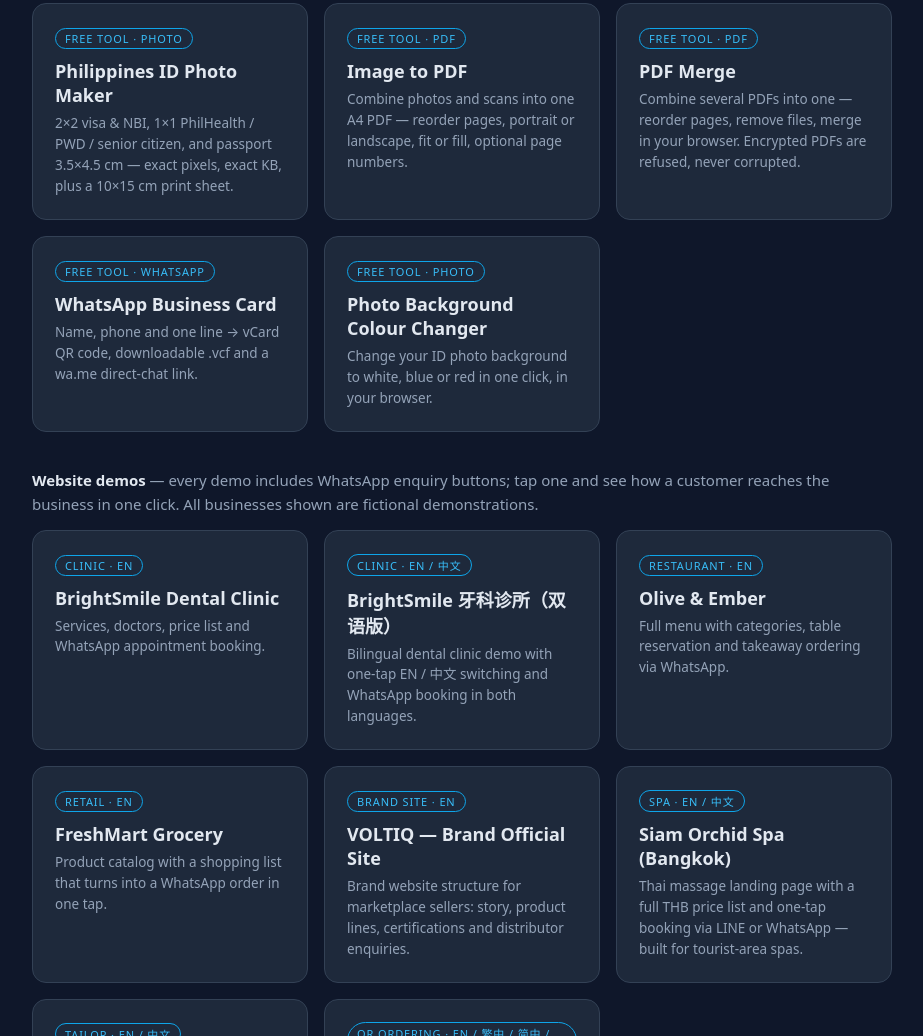
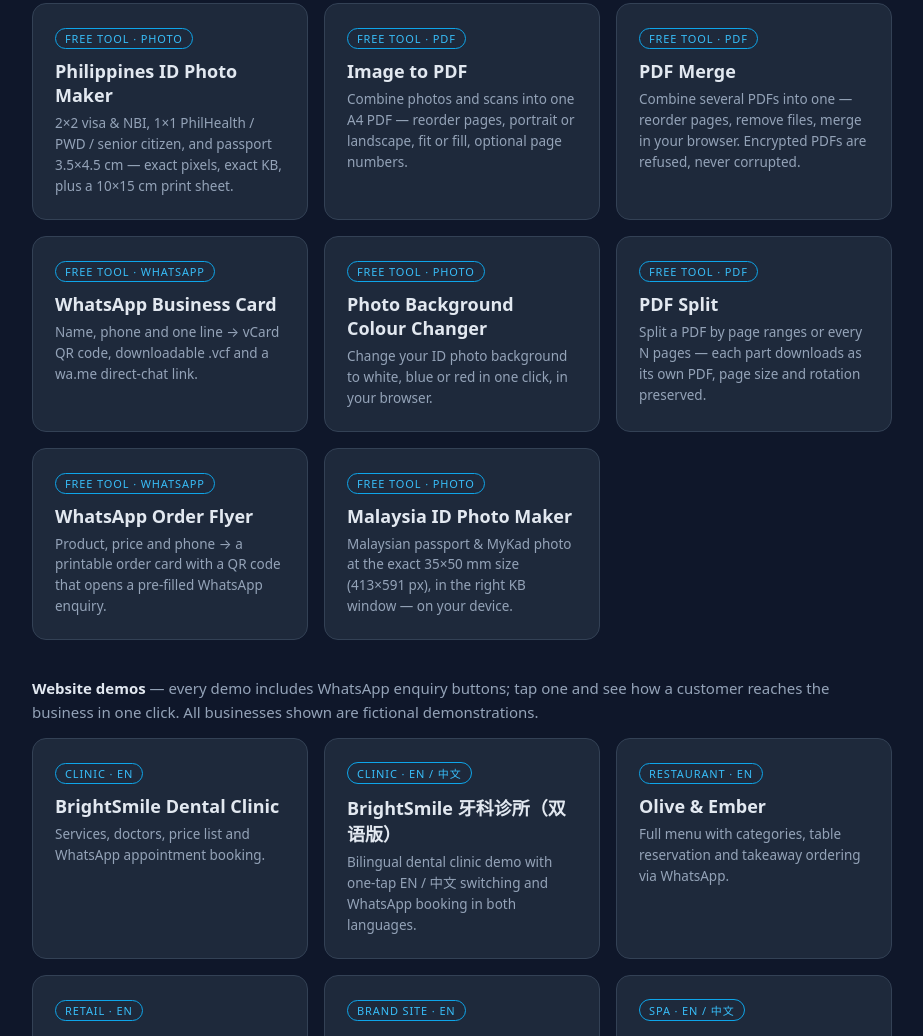
Before and after one commit to sirtang71-collab/smb-demos, a plain HTML site: page index.html in a window 1280 px wide. Shown: the part 1633-2669 px from the top of the page, without its empty margins (178-1101 px from the left). Drawn offline with Linux system fonts and the light colour scheme.

Commit message:
Hub: add 3 tool cards

```diff
--- a/index.html
+++ b/index.html
@@ -140,6 +140,21 @@
       <h2>Photo Background Colour Changer</h2>
       <p>Change your ID photo background to white, blue or red in one click, in your browser.</p>
     </a>
+    <a class="card" href="pdf-split/">
+      <span class="tag">Free Tool · PDF</span>
+      <h2>PDF Split</h2>
+      <p>Split a PDF by page ranges or every N pages — each part downloads as its own PDF, page size and rotation preserved.</p>
+    </a>
+    <a class="card" href="wa-qr-flyer/">
+      <span class="tag">Free Tool · WhatsApp</span>
+      <h2>WhatsApp Order Flyer</h2>
+      <p>Product, price and phone → a printable order card with a QR code that opens a pre-filled WhatsApp enquiry.</p>
+    </a>
+    <a class="card" href="id-photo-my/">
+      <span class="tag">Free Tool · Photo</span>
+      <h2>Malaysia ID Photo Maker</h2>
+      <p>Malaysian passport &amp; MyKad photo at the exact 35×50 mm size (413×591 px), in the right KB window — on your device.</p>
+    </a>
   </div>
   <p class="sub" style="margin-bottom:14px"><strong style="color:#e2e8f0">Website demos</strong> — every demo includes WhatsApp enquiry buttons; tap one and see how a customer reaches the business in one click. All businesses shown are fictional demonstrations.</p>
   <div class="grid">
```
